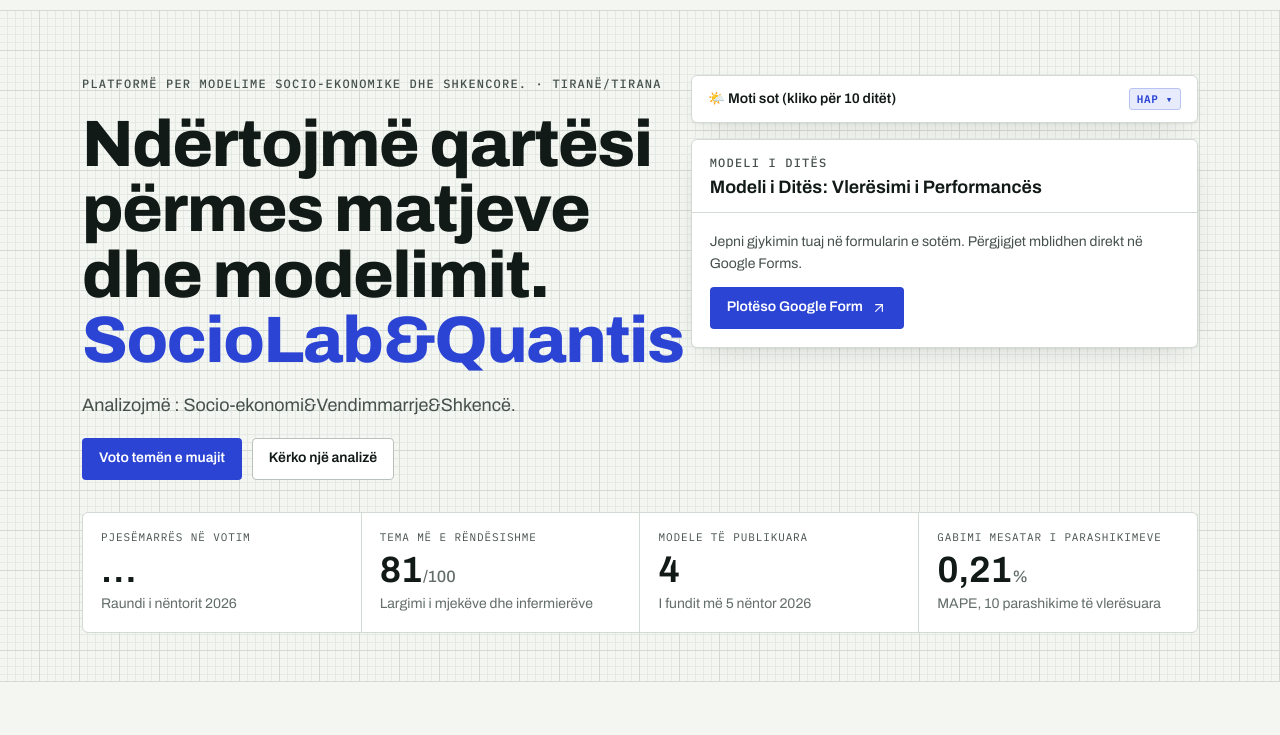
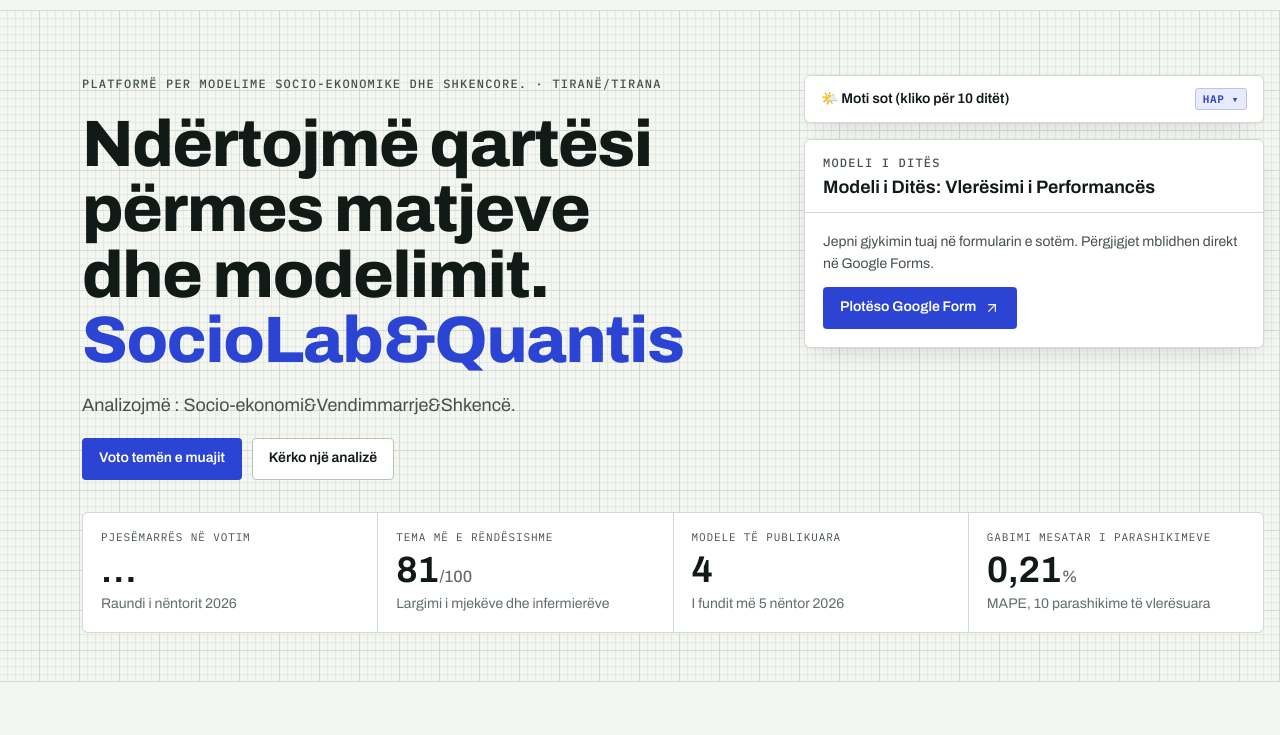
Before and after one commit to LabQuantis/kalibra, a plain HTML site: page index.html in a window 1280 px wide. Shown: the part 54-789 px from the top of the page. Drawn offline with nearby package versions, Linux system fonts and the light colour scheme; no server answers.

Commit message:
Refactor hero section layout for better responsiveness
rregullim dritareje

```diff
--- a/index.html
+++ b/index.html
@@ -189,8 +189,17 @@ button, input, select, textarea { font: inherit; color: inherit; }
 }
 .hero .wrap { display: grid; grid-template-columns: minmax(0, 1fr); gap: 32px; padding-block: 44px 40px; }
 @media (min-width: 1000px) {
-  .hero .wrap { grid-template-columns: minmax(0, 1.05fr) minmax(0, 0.95fr); gap: 32px 48px; padding-block: 64px 48px; align-items: start; }
+  .hero .wrap {
+    max-width: none;
+    grid-template-columns: minmax(0, 1.35fr) minmax(340px, 460px);
+    gap: 32px 48px;
+    padding-block: 64px 48px;
+    padding-left: max(32px, calc((100vw - var(--wrap)) / 2 + 32px));
+    padding-right: max(16px, env(safe-area-inset-right, 0px));
+    align-items: start;
+  }
 }
+
 .hero-text { display: grid; gap: 18px; align-content: start; min-width: 0; }
 .hero h1 { font-family: var(--f-display); font-stretch: 125%; font-weight: 800; font-size: var(--t-hero); line-height: 1.0; letter-spacing: -0.02em; text-wrap: balance; }
 .hero h1 span { display: block; color: var(--accent); }
```
